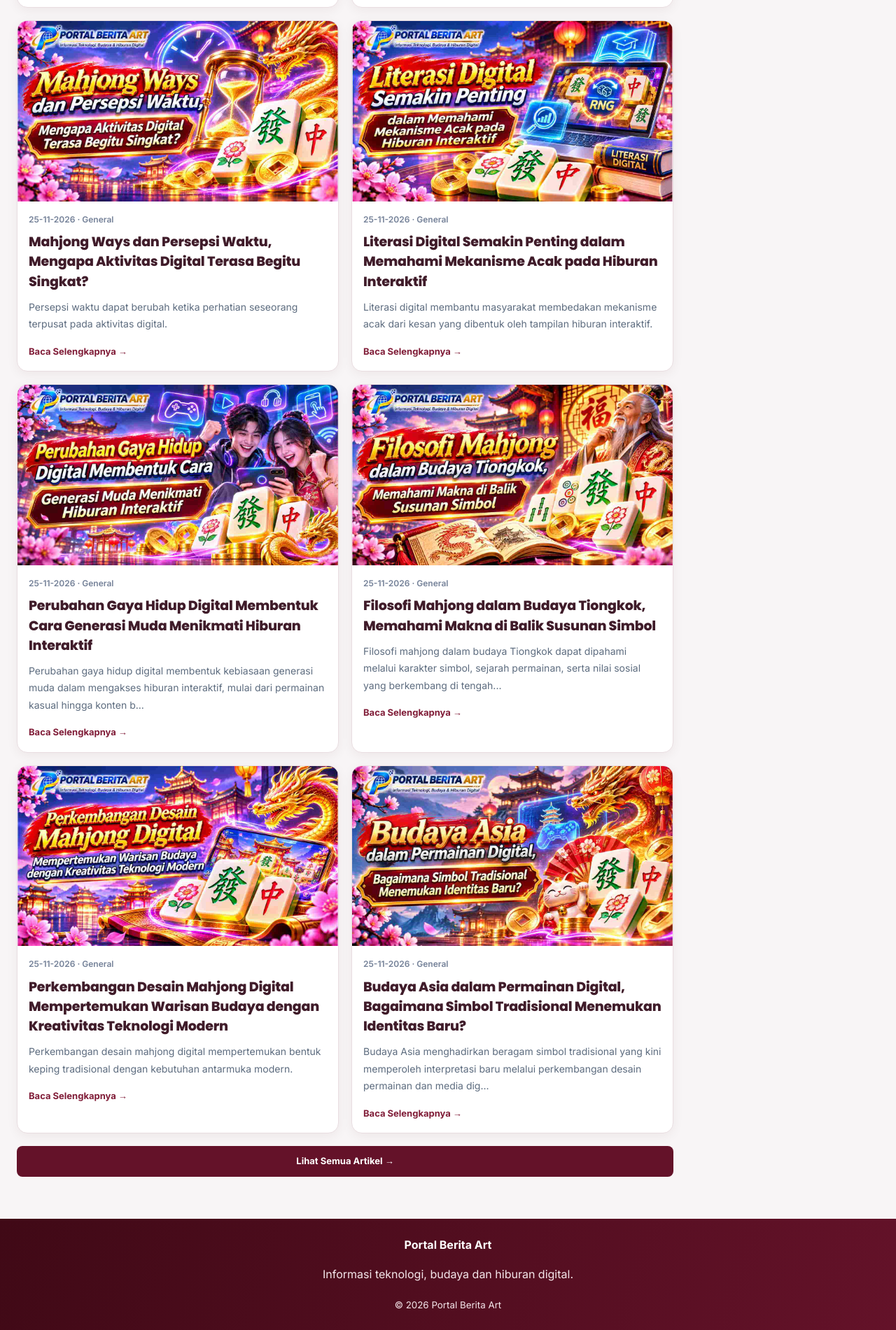
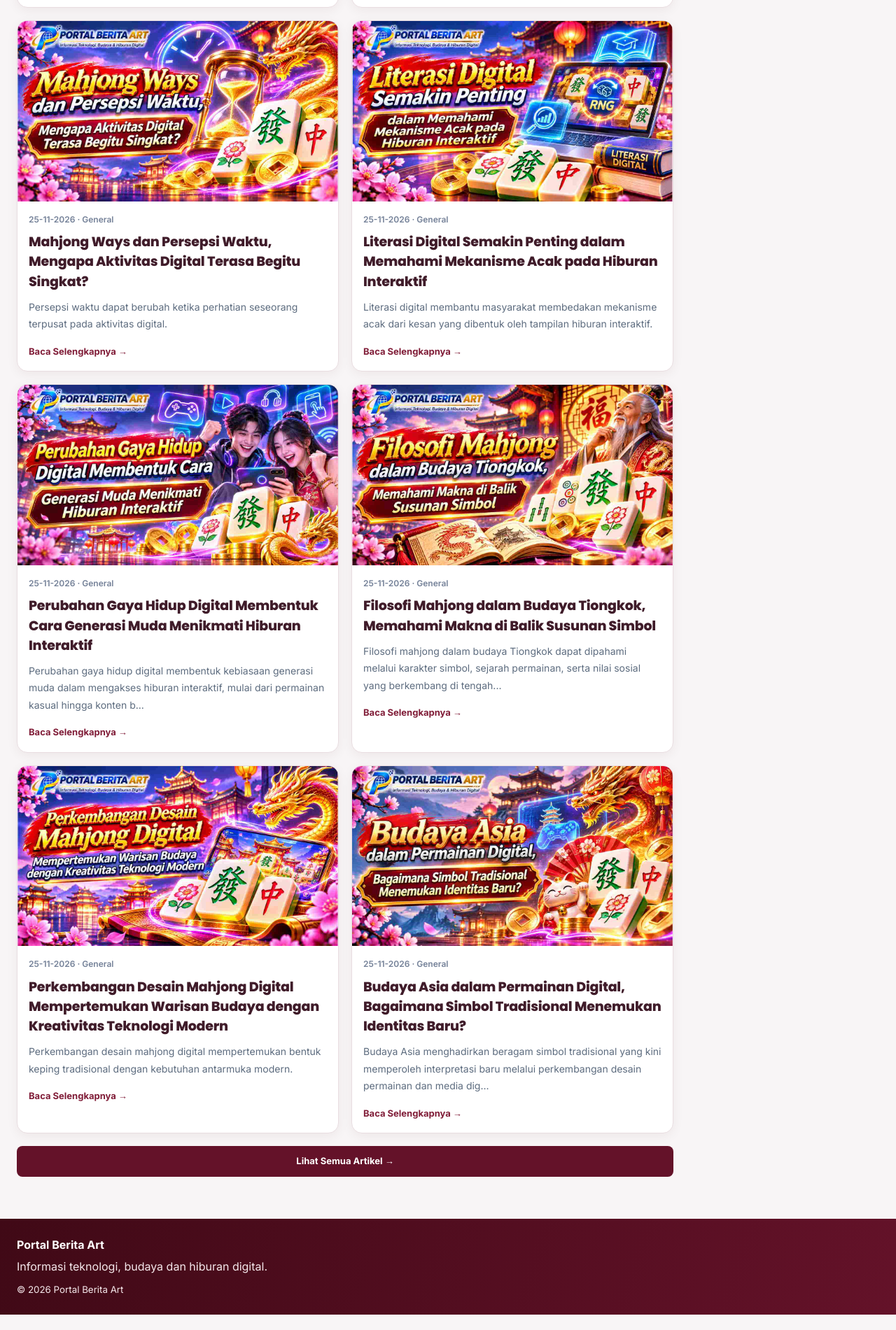
Before and after one commit to portalberita-art/portalberita-art.github.io, a Jekyll site: the page built from index.html, in a window 1280 px wide. Shown: the part 1802-3703 px from the top of the page at 70% size. Built offline with Jekyll 4.4.1, drawn with Linux system fonts in a browser that asks for light colours; after the commit the page ends 3681 px from its top, so only the background shows below that.

Commit message:
Update style.css

```diff
--- a/assets/css/style.css
+++ b/assets/css/style.css
@@ -1,7 +1,7 @@
 @import url('https://fonts.googleapis.com/css2?family=Inter:wght@400;500;600;700;800&family=Poppins:wght@400;500;600;700;800&display=swap');
 
 /* =========================================================
-   PORTAL BERITA ART — FINAL ROSE MAROON & CHAMPAGNE GOLD
+   PORTAL BERITA ART
    ========================================================= */
 :root {
   --navy:#641229;
@@ -140,10 +140,10 @@ img { max-width:100%; }
 .text-page { max-width:850px; }
 
 /* FOOTER */
-.site-footer { padding:32px 0; background:linear-gradient(110deg,#400916,#641229); color:#F5E7EB; }
-.footer-grid { display:flex; justify-content:space-between; gap:25px; flex-wrap:wrap; }
+.site-footer { text-align:left; padding:24px 0; background:linear-gradient(110deg,#400916,#641229); color:#F5E7EB; }
+.footer-grid { display:flex; flex-direction:column; justify-content:flex-start; align-items:flex-start; text-align:left; gap:8px; }
 .footer-grid strong { color:#fff; }
-.footer-grid nav { display:flex; gap:20px; flex-wrap:wrap; font-size:14px; }
+.footer-grid nav { display:none !important; }
 .site-footer a:hover { color:var(--gold-light); }
 
 /* RESPONSIVE */
@@ -252,18 +252,13 @@ h1, h2, h3, h4, h5, h6,
   .header-nav a:first-child { background:var(--gold); }
   .header-nav a:hover,.header-nav a:focus-visible { background:var(--gold-light); }
 }
-/* NAVIGASI FINAL — ICON ARSIP DAN FOOTER MINIMALIS */
+/* FINAL — NAVIGASI DAN FOOTER */
 .header-nav a[href="/tentang/"],
 .header-nav a[href="/tentang"] { display:none !important; }
-.header-nav a.nav-search {
-  width:44px; height:44px; min-height:44px; padding:0;
-  display:inline-flex; align-items:center; justify-content:center;
-  border:1px solid var(--gold); border-radius:50%;
-}
+.header-nav a.nav-search { width:44px; height:44px; min-height:44px; padding:0; border-radius:50%; border-color:var(--gold); }
 .header-nav .nav-search svg { width:22px; height:22px; }
-.footer-grid nav { display:none !important; }
-.footer-grid { justify-content:center; align-items:center; text-align:center; }
-.site-footer { padding:24px 0; }
+.site-footer p, .site-footer small { text-align:left; }
+.site-footer p { margin:5px 0; }
 @media(max-width:580px) {
   .header-nav a.nav-search { width:38px; height:38px; min-height:38px; }
   .header-nav .nav-search svg { width:19px; height:19px; }
```
